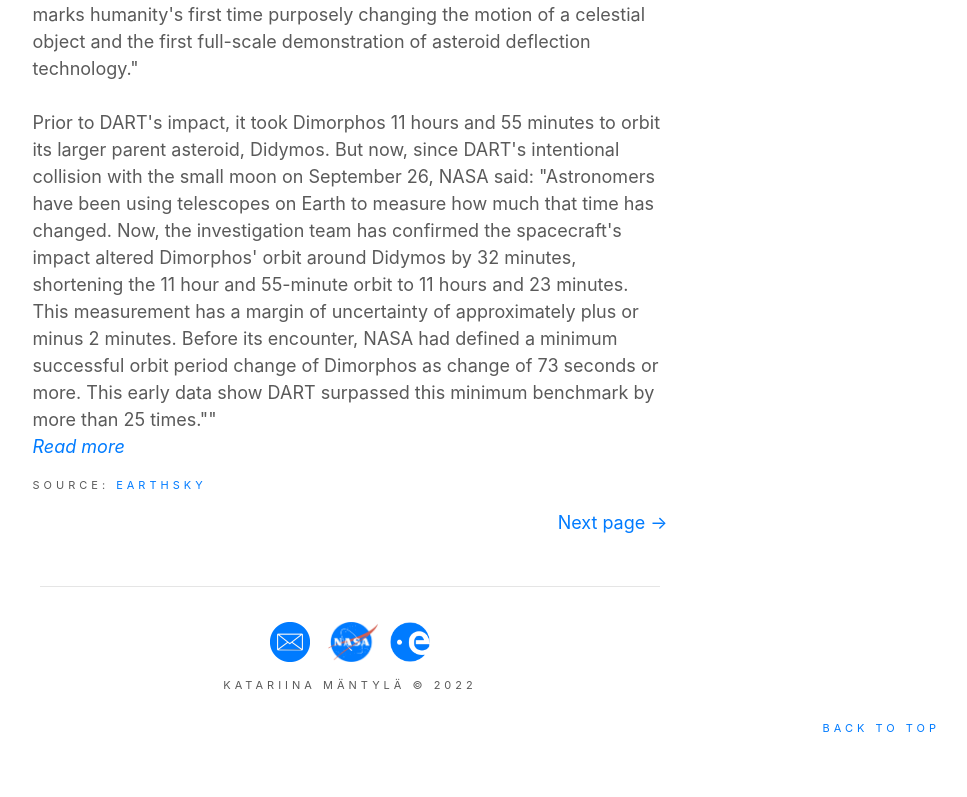
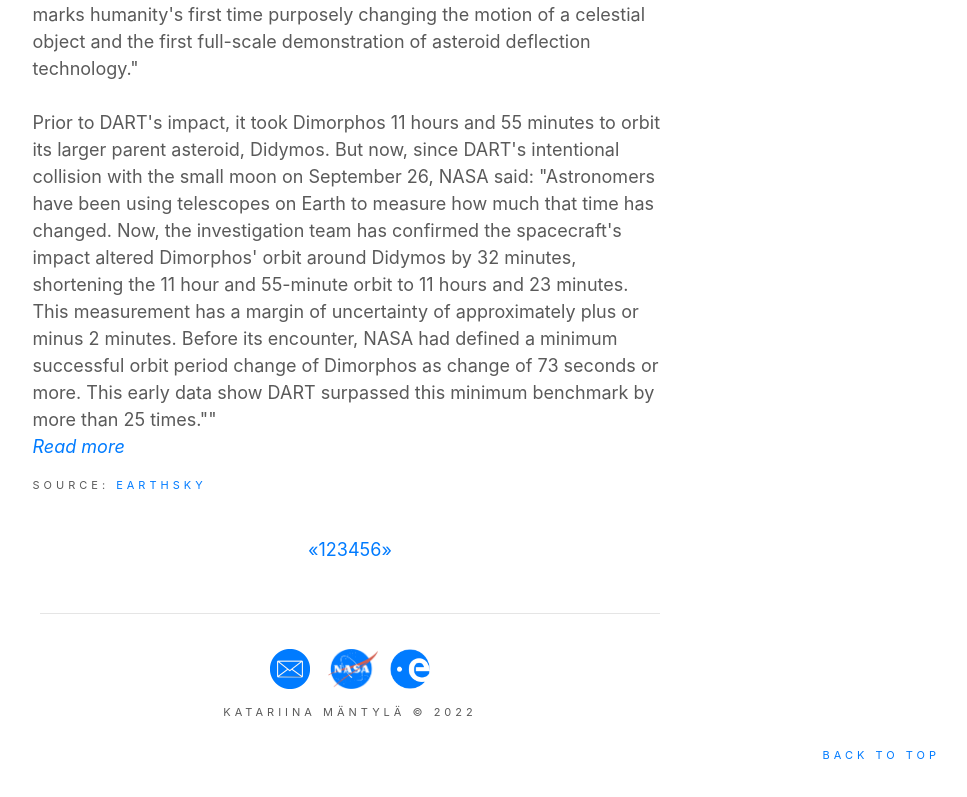
Before and after one commit to kattimau/R0244, a plain HTML site: page explore.html in a window 1280 px wide. Shown: the part 6621-7418 px from the top of the page, without its empty margins (290-1257 px from the left). Before the commit the page ends 7391 px from the top, so only its background shows below. Drawn offline with nearby package versions, Linux system fonts and the light colour scheme.

Commit message:
Update explore.html

```diff
--- a/explore.html
+++ b/explore.html
@@ -179,8 +179,20 @@
           Before its encounter, NASA had defined a minimum successful orbit period change of Dimorphos as change of 73 seconds or more. This early data show DART surpassed this minimum benchmark by more than 25 times.""
           <br><a href="https://earthsky.org/space/dart-impact-an-asteroid-on-september-26-2022/" target="_blank"><i>Read more</i></a>
           <p class="lahde" style="text-align: left;"><br>Source: <a href="https://earthsky.org/space/dart-impact-an-asteroid-on-september-26-2022/" target="_blank">EarthSky</a></p>
-            <div><a href="#" class="float-right" onclick="return false;">Next page &#8594;</a></div>
         </div>
+      </div>
+
+      <br>
+
+      <div class="pagination justify-content-center">
+        <a href="#">&laquo;</a>
+        <a class="active" href="#">1</a>
+        <a href="#">2</a>
+        <a href="#">3</a>
+        <a href="#">4</a>
+        <a href="#">5</a>
+        <a href="#">6</a>
+        <a href="#">&raquo;</a>
       </div>
 
 
```
